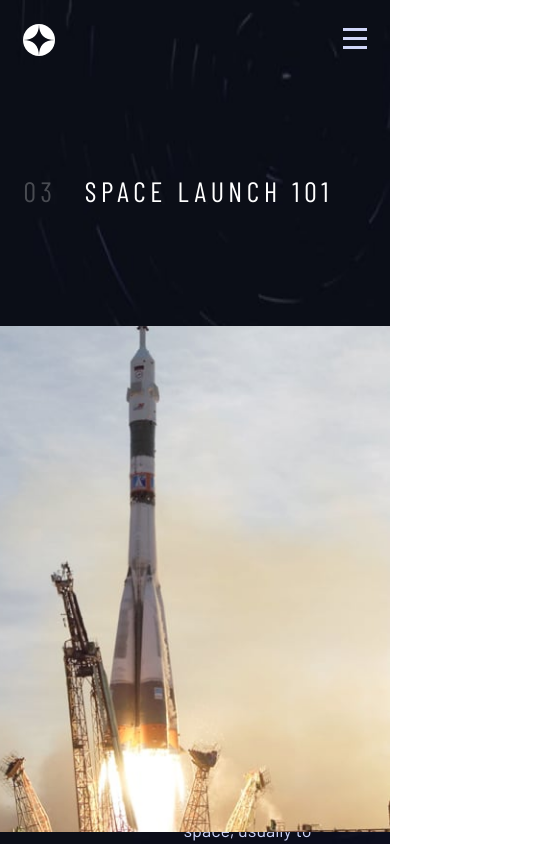
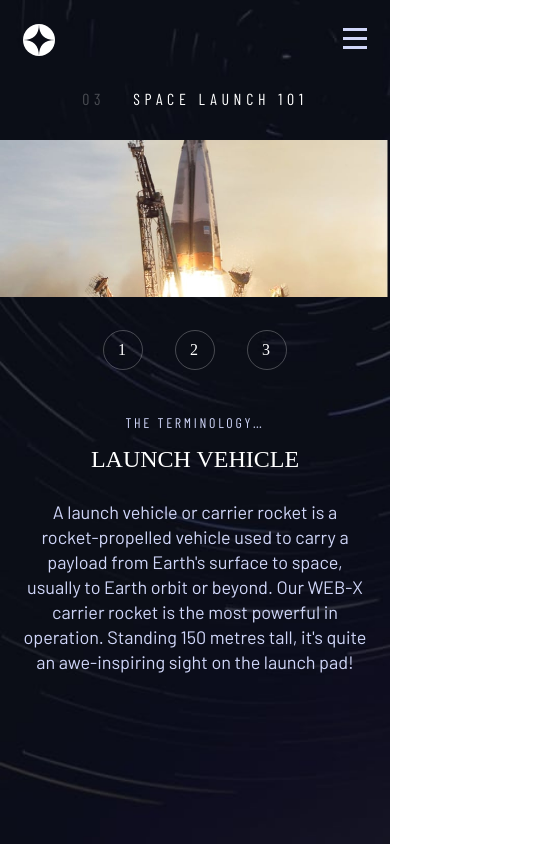
Before and after one commit to Rickrasin/Space-Tourism-Website, a React (Vite) app: page /Technology in a window 390 px wide. Shown: the top 844 px of the page, 553 px wide, since content can reach past the window. Built offline with nearby package versions, Linux system fonts and the light colour scheme; a web font is replaced by a local one.

Commit message:
add useWindowDimensions.jsx hook && fix Technology Responsivity && styled scrollbar

```diff
--- /dev/null
+++ b/src/components/hooks/useWindowDimensions.jsx
@@ -0,0 +1,26 @@
+import { useState, useEffect } from "react";
+
+function getWindowDimensions() {
+  const { innerWidth: width, innerHeight: height } = window;
+  return {
+    width,
+    height
+  };
+}
+
+export default function useWindowDimensions() {
+  const [windowDimensions, setWindowDimensions] = useState(
+    getWindowDimensions()
+  );
+
+  useEffect(() => {
+    function handleResize() {
+      setWindowDimensions(getWindowDimensions());
+    }
+
+    window.addEventListener("resize", handleResize);
+    return () => window.removeEventListener("resize", handleResize);
+  }, []);
+
+  return windowDimensions;
+}
--- a/src/routes/Technology/Technology.jsx
+++ b/src/routes/Technology/Technology.jsx
@@ -1,5 +1,5 @@
 import PropTypes from "prop-types";
-import { useState } from "react";
+import { useRef, useLayoutEffect, useState } from "react";
 
 import Header from "../../components/Header/Header";
 import Page from "../../components/Page/Page";
@@ -10,30 +10,35 @@ import BgTablet from "../../assets/technology/background-technology-tablet.jpg";
 import BgMobile from "../../assets/technology/background-technology-mobile.jpg";
 
 import Launch from "../../assets/technology/image-launch-vehicle-portrait.jpg";
+import LaunchLandScape from "../../assets/technology/image-launch-vehicle-landscape.jpg";
 import SpacePort from "../../assets/technology/image-spaceport-portrait.jpg";
+import SpacePortLandScape from "../../assets/technology/image-spaceport-landscape.jpg";
 import SpaceCapsule from "../../assets/technology/image-space-capsule-portrait.jpg";
+import SpaceCapsuleLandScape from "../../assets/technology/image-space-capsule-landscape.jpg";
+import useWindowDimensions from "../../components/hooks/useWindowDimensions";
 
 import { Container, HomeTitle, Content } from "./techonology.styled";
 
 const Technology = ({ technology }) => {
+  const { width } = useWindowDimensions();
   const [activeIndex, setActiveIndex] = useState(0);
   const activeTechnology = technology[activeIndex];
 
   const { name, description, images } = activeTechnology;
-  const handleNavItemClick = (index) => {
+  const handleNavItemClick = index => {
     setActiveIndex(index);
   };
 
   const GetImage = () => {
     switch (activeIndex) {
       case 0:
-        return Launch;
+        return width < 768 ? LaunchLandScape : Launch;
       case 1:
-        return SpacePort;
+        return width < 768 ? SpacePortLandScape : SpacePort;
       case 2:
-        return SpaceCapsule;
+        return width < 768 ? SpaceCapsuleLandScape : SpaceCapsule;
       default:
-        return Launch;
+        return width < 768 ? LaunchLandScape : Launch;
     }
   };
 
@@ -48,21 +53,22 @@ const Technology = ({ technology }) => {
     >
       <Container>
         <Header />
-        <ContentMargin
-          marginLeft="11%"
-          marginRight="11%"
-          className="content-margin"
-        >
-          <Content>
         <HomeTitle className="title">
           <div className="title">
             <span>03</span> SPACE LAUNCH 101
           </div>
         </HomeTitle>
 
+        <Content>
+          {width < 768 && <img className="Planet" src={GetImage()} />}
+          <ContentMargin>
             <div className="container">
+              {width > 768 &&
+                <div className="content-container-left">
+                  <img className="Planet" src={GetImage()} />
+                </div>}
               <nav className="nav-container">
-                {technology.map((technology, index) => (
+                {technology.map((technology, index) =>
                   <div
                     className="point"
                     key={index}
@@ -70,24 +76,21 @@ const Technology = ({ technology }) => {
                   >
                     {index + 1}
                   </div>
-                ))}
+                )}
               </nav>
-              <div className="content-container">
-                <div className="content-container-left">
+
+              <div className="content-container-right">
                 <h2>THE TERMINOLOGY…</h2>
-                  <h1>{name}</h1>
-                  <p>{description}</p>
-                </div>
-                <div className="content-container-right">
-                  <img
-                    className="Planet"
-                    src={GetImage()}
-                  />
+                <h1>
+                  {name}
+                </h1>
+                <p>
+                  {description}
+                </p>
               </div>
             </div>
-            </div>
+          </ContentMargin>
         </Content>
-        </ContentMargin>
       </Container>
     </Page>
   );
--- a/src/routes/Technology/techonology.styled.jsx
+++ b/src/routes/Technology/techonology.styled.jsx
@@ -1,14 +1,15 @@
 import styled from "styled-components";
 
 export const Container = styled.div`
-  @media screen and (min-width: ${(props) => props.theme.breakpoints.sm}) {
+  @media screen and (min-width: ${props => props.theme.breakpoints.sm}) {
     display: flex;
     flex-direction: column;
     height: 100%;
+    gap: 2.0325rem;
 
     .nav-container {
       display: flex;
-      flex-direction: column;
+      flex-direction: row;
       align-items: center;
       gap: 2rem;
 
@@ -16,14 +17,15 @@ export const Container = styled.div`
         display: flex;
         justify-content: center;
         align-items: center;
-        height: 80px;
-        width: 80px;
+        height: 2.5rem;
+        width: 2.5rem;
         border: 1px solid rgba(255, 255, 255, 0.25);
         border-radius: 50%;
 
         font-family: "Bellefair";
-        font-size: 2rem;
+        font-size: 1rem;
         letter-spacing: 2px;
+        text-align: center;
         &:hover {
           border-color: white;
         }
@@ -42,58 +44,65 @@ export const Container = styled.div`
 `;
 
 export const Content = styled.div`
-  @media screen and (min-width: ${(props) => props.theme.breakpoints.sm}) {
-    display: grid;
-    grid-template-rows: 2fr 6fr;
+  @media screen and (min-width: ${props => props.theme.breakpoints.sm}) {
+    display: flex;
+    flex-direction: column;
     height: 100%;
-
-    .title {
+    gap: 2.0325rem;
+    .Planet {
+      display: block; /* Garante que a imagem seja exibida como bloco */
+      width: 100vw; /* Largura total da viewport */
+      height: auto; /* Altura automática para manter a proporção original da imagem */
     }
 
     .container {
-      display: flex;
-      gap: 5rem;
-
+      display: grid;
+      flex-direction: column;
+      justify-items: center;
+      align-items: center;
+      gap: 2.75rem;
     }
 
     .content-container {
-        display: grid;
-        grid-template-columns: 5fr 2fr;
-        gap: 8.125rem;
+      display: flex;
 
       &-left {
-          display: grid;
-          grid-template-rows: 1fr 1fr 4fr;
+        max-width: 100%;
+        img {
+          position: absolute;
+          right: 0;
+          width: 100vw;
+        }
+      }
+
+      &-right {
+        display: flex;
+        flex-direction: column;
+        justify-content: center;
+        align-items: center;
+        text-align: center;
+
         h2 {
           letter-spacing: 2.7px;
           font-weight: 400;
-            font-size: 1rem;
+          font-size: 0.875rem;
           text-transform: uppercase;
           margin-bottom: 0.9375rem;
         }
 
         h1 {
           font-family: "bellefair";
-            font-size: 3.5rem;
+          font-size: 1.5rem;
           letter-spacing: 0;
           text-transform: uppercase;
         }
 
         p {
-            width: 70%;
+          width: 100%;
           margin-top: 1.6875rem;
           font-size: 1.125rem;
           letter-spacing: 0;
-            line-height: 2rem;
-          }
-        }
-
-        &-right {
-          img {
-            position: absolute;
-            right: 0;
-            height: 60%;
-          }
+          line-height: 1.5625rem;
         }
       }
     }
@@ -101,14 +110,14 @@ export const Content = styled.div`
 `;
 
 export const HomeTitle = styled.div`
-  @media screen and (min-width: ${(props) => props.theme.breakpoints.sm}) {
-    margin: auto 0;
+  @media screen and (min-width: ${props => props.theme.breakpoints.sm}) {
+    margin: auto;
 
     .title {
       display: flex;
       gap: 1.75rem;
 
-      font-size: 1.75rem;
+      font-size: 1;
       font-weight: 500;
       letter-spacing: 0.29531rem;
       text-transform: uppercase;
--- a/src/styles/GlobalStyles.jsx
+++ b/src/styles/GlobalStyles.jsx
@@ -2,13 +2,14 @@ import { createGlobalStyle } from "styled-components";
 
 const GlobalStyles = createGlobalStyle`
 
-@media screen and (min-width: ${(props) => props.theme.breakpoints.sm}) {
+@media screen and (min-width: ${props => props.theme.breakpoints.sm}) {
 
     * {
         color: #fff;
         margin: 0;
         padding: 0;
         box-sizing: border-box;
+        overflow-y: hidden;
     }
 
     #root {
@@ -17,6 +18,23 @@ const GlobalStyles = createGlobalStyle`
 
     }
 
+    html, body {
+        overflow: overlay;
+    }
+
+    ::-webkit-scrollbar {
+  width: 3px;
+  height: 3px; /* A altura só é vista quando a rolagem é horizontal */
+}
+
+    ::-webkit-scrollbar-track {
+  background: transparent;
+  padding: 2px;
+}
+
+::-webkit-scrollbar-thumb {
+  background-color: #030303;
+}
 
     .app {
     height: 100vh;
@@ -61,16 +79,16 @@ const GlobalStyles = createGlobalStyle`
     }
 
 }
-    @media screen and (min-width: ${(props) => props.theme.breakpoints.md}) {
+    @media screen and (min-width: ${props => props.theme.breakpoints.md}) {
   }
 
-  @media screen and (min-width: ${(props) => props.theme.breakpoints.lg}) {
+  @media screen and (min-width: ${props => props.theme.breakpoints.lg}) {
   }
 
-  @media screen and (min-width: ${(props) => props.theme.breakpoints.xl}) {
+  @media screen and (min-width: ${props => props.theme.breakpoints.xl}) {
   }
 
-  @media screen and (min-width: ${(props) => props.theme.breakpoints.xxl}) {
+  @media screen and (min-width: ${props => props.theme.breakpoints.xxl}) {
     a {
         font-size: 1rem;
     }
```
Lines whose indentation alone changed are shown as unchanged.
